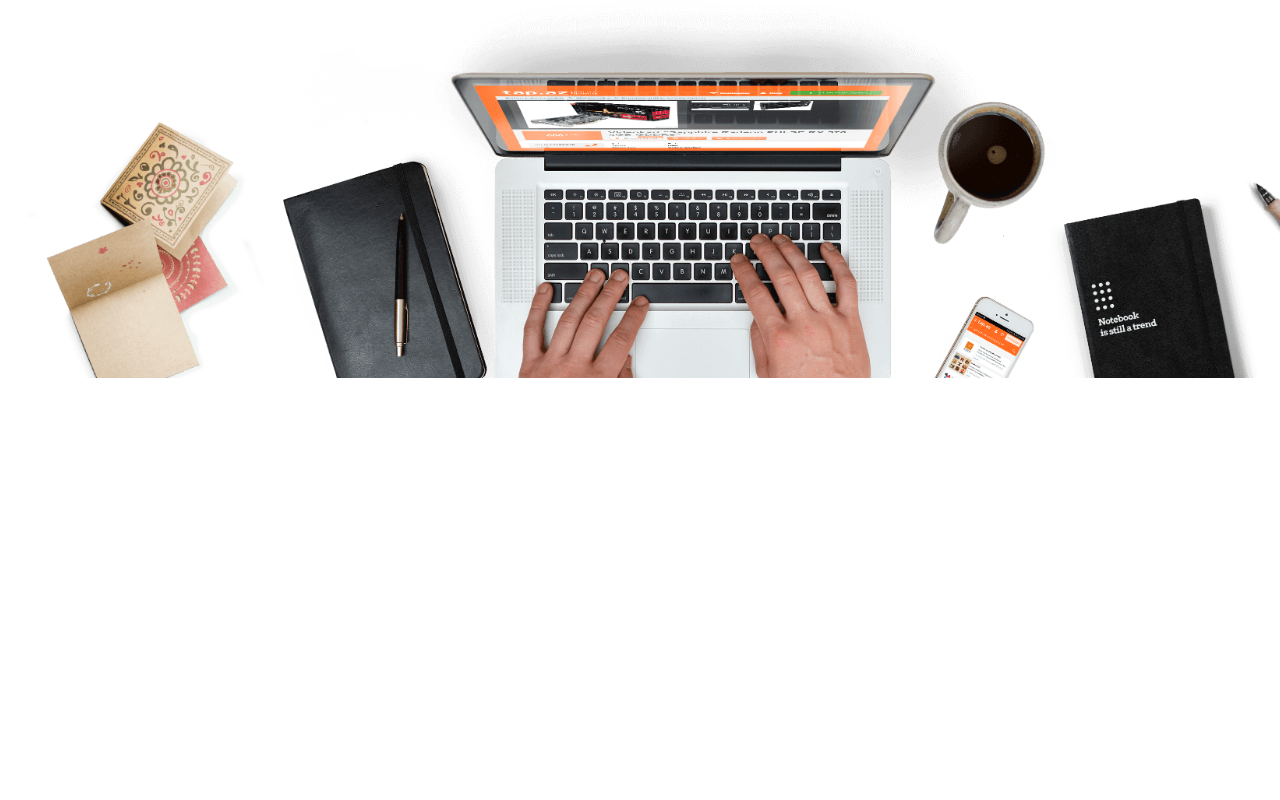
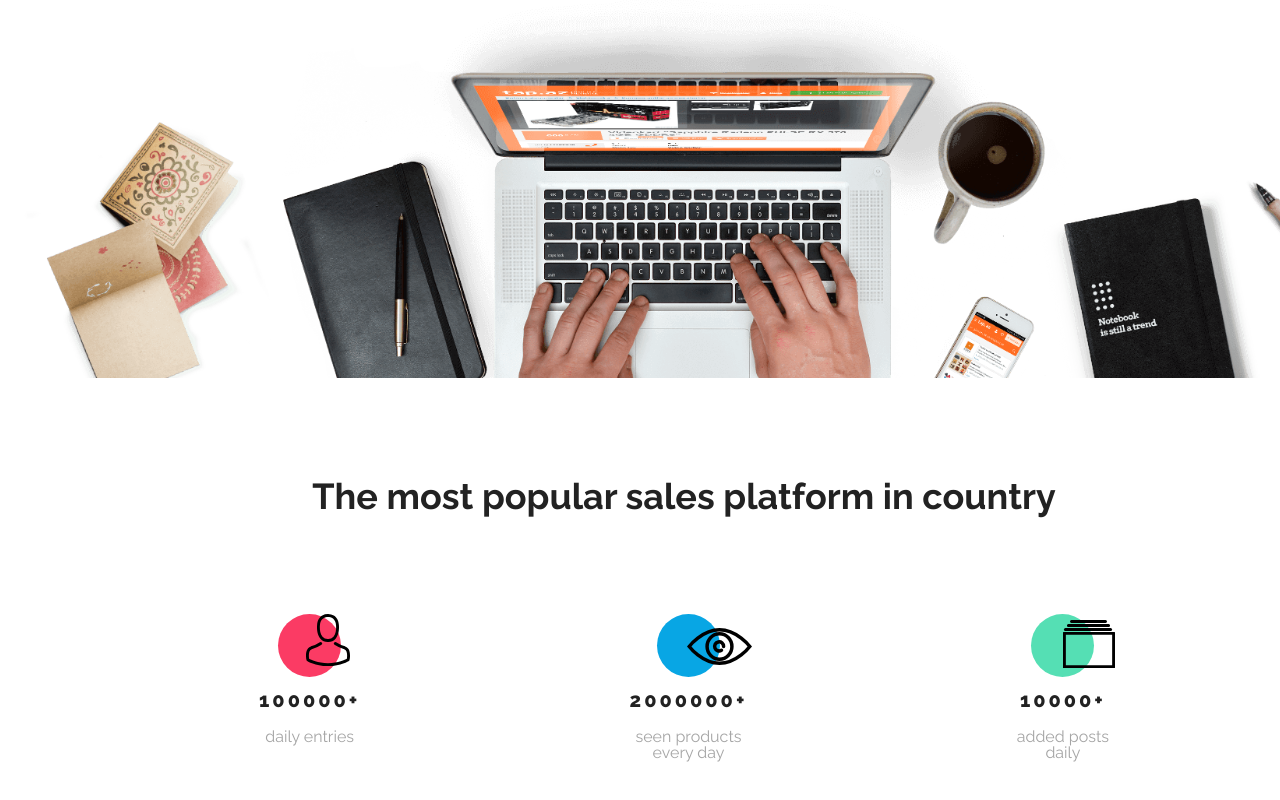
Before and after one commit to Seledyn1921/BestShop, a plain HTML site: page index.html in a window 1280 px wide. Shown: the part 430-1230 px from the top of the page. Before the commit the page ends 816 px from the top, so only its background shows below. Drawn offline with nearby package versions, Linux system fonts and the light colour scheme.

Commit message:
baner i statystyki

```diff
--- a/css/style.css
+++ b/css/style.css
@@ -7,26 +7,13 @@
     width: 1352px;
 }
 
-:root {
-    --color-primary: #08A6E4;
-    --color-primary-shadow: rgba(7, 172,230, .16);
-    --color-redish: #FB3B64;
-    --color-green: #55DFB4;
-    --color-black: #000000;
-    --color-grey:#A5A5A5;
-    --color-grey-light:#F7F7F7;
-    --color-white:#FFFFFF;
-    --Open-Sans: 'Open Sans', sans-serif [300, 400, 700];
-    --Raleway: 'Raleway', sans-serif [300, 400,700];
-}
-
-.page-header {
+.page__header {
     background: #FFFFFF 0 0 no-repeat padding-box;
     opacity: 1;
     position: absolute;
 }
 
-.page-header .container {
+.page__header .container {
     height: 100%;
     display: flex;
     justify-content: space-between;
@@ -34,7 +21,7 @@
     border-bottom: 3px solid #A5A5A5;
 
 }
-.page-header .accent {
+.page__header .logo {
     text-align: left;
     font: normal normal 300 32px/37px Raleway;
     letter-spacing: 0;
@@ -42,29 +29,29 @@
     opacity: 1;
     padding: 16px 136px;
 }
-.page-nav-list {
+.page__nav__list {
     display: flex;
     text-align: center;
     font: normal normal bold 11px/15px Open Sans;
-    letter-spacing: 3.28px;
+    letter-spacing: 3px;
     opacity: 1;
 
 }
 
-.page-nav-list a {
+.page__nav__list a {
     padding: 15px 30px;
     text-transform: uppercase;
     text-decoration: none;
     color: #A5A5A5;
 }
 
-.page-nav-list a:hover {
+.page__nav__list a:hover {
     border-bottom: 4px solid #08A6E4;
     opacity: 1;
     color: #000000;
 }
 
-/*sprawdzić dlaczego webstorm wyrzuca zmienne jako błąd!!*/
+/*na zmiennych webstorm wyrzuca błędy*/
 
 /*banner*/
 
@@ -80,7 +67,7 @@
     background-image: url("../assets/Background.png");
     background-size: contain;
 }
-.banner-title {
+.banner__title {
     text-align: center;
     font: normal normal normal 49px/57px Raleway;
     letter-spacing: 0;
@@ -89,7 +76,7 @@
     margin-top: -25%;
 }
 
-.banner-text {
+.banner__text {
     text-align: center;
     font: normal normal normal 16px/22px Open Sans;
     letter-spacing: 0;
@@ -111,7 +98,81 @@
     text-decoration: none;
 }
 
-.banner-button {
+.banner__button {
     display: flex;
 
 }
+
+/*statystyki*/
+
+.statistics {
+    margin-top: 100px;
+}
+
+.statistics__container {
+    max-width: 850px;
+    margin: 100px auto 120px;
+    display: flex;
+    justify-content: space-between;
+}
+h2 {
+    font-family: 'Raleway', sans-serif;
+    font-size: 2.25rem;
+    text-align: center;
+}
+.statistics__single {
+    max-width: 160px;
+    display: flex;
+    flex-direction: column;
+    justify-content: flex-start;
+    align-items: center;
+    text-align: center;
+    font-family: 'Raleway', sans-serif;
+}
+.statistics__circle {
+    border-radius: 50%;
+    width: 63px;
+    height: 63px;
+    position: relative;
+}
+
+.statistics__img {
+    position: absolute;
+}
+.statistics__single:nth-child(1) .statistics__circle {
+    background-color: #FB3B64;
+}
+
+.statistics__single:nth-child(1) .statistics__img {
+    top: 0;
+    left: 45%;
+}
+
+.statistics__single:nth-child(2) .statistics__circle {
+    background-color:#08A6E4;
+}
+
+.statistics__single:nth-child(2) .statistics__img {
+    top: 14px;
+    left: 47%;
+}
+
+.statistics__single:nth-child(3) .statistics__circle {
+    background-color: #55DFB4;
+}
+
+.statistics__single:nth-child(3) .statistics__img {
+    top: 6px;
+    left: 50%;
+}
+.statistics__number {
+    font-size: 1.25rem;
+    font-weight: 800;
+    letter-spacing: 0.1875rem;
+    margin-top: 13px;
+}
+
+.statistics__description {
+    color: #A5A5A5;
+    margin-top: 19px;
+}
--- a/index.html
+++ b/index.html
@@ -12,11 +12,11 @@
     <link rel="stylesheet" href="css/style.css">
 </head>
 <body>
-<header class="page-header">
+<header class="page__header">
     <div class="container">
-        <span class="accent">BestShop</span>
-        <nav class="page-nav">
-            <ul class="page-nav-list">
+        <span class="logo">BestShop</span>
+        <nav class="page__nav">
+            <ul class="page__nav__list">
                 <li><a href="#">Why Us</a> </li>
                 <li><a href="#">Benefits</a> </li>
                 <li><a href="#">Prices</a> </li>
@@ -28,18 +28,49 @@
 
 <section class="banner">
     <div class="container">
-        <h1 class="banner-title">
+        <h1 class="banner__title">
             Sell More !
         </h1>
-        <p class="banner-text">
+        <p class="banner__text">
             Open shop on our platform and increase your sales
         </p>
-        <div class="banner-button">
+        <div class="banner__button">
             <a href="#" class="btn">Open your shop</a>
         </div>
     </div>
 </section>
 
+<section class="statistics">
+    <div class="container">
+        <h2>The most popular sales platform in country</h2>
+
+        <div class="statistics__container">
+            <div class="statistics__single">
+                <div class="statistics__circle">
+                    <img src="assets/Person.svg" alt="person" class="statistics__img"/>
+                </div>
+                <div class="statistics__number">100000+</div>
+                <div class="statistics__description">daily entries</div>
+            </div>
+
+            <div class="statistics__single">
+                <div class="statistics__circle">
+                    <img src="assets/Eye.svg" alt="person" class="statistics__img"/>
+                </div>
+                <div class="statistics__number">2000000+</div>
+                <div class="statistics__description">seen products<br>every day</div>
+            </div>
+
+            <div class="statistics__single">
+                <div class="statistics__circle">
+                    <img src="assets/Catalog.svg" alt="person" class="statistics__img"/>
+                </div>
+                <div class="statistics__number">10000+</div>
+                <div class="statistics__description">added posts<br>daily</div>
+            </div>
+        </div>
+    </div>
+</section>
 
 </body>
 
```
